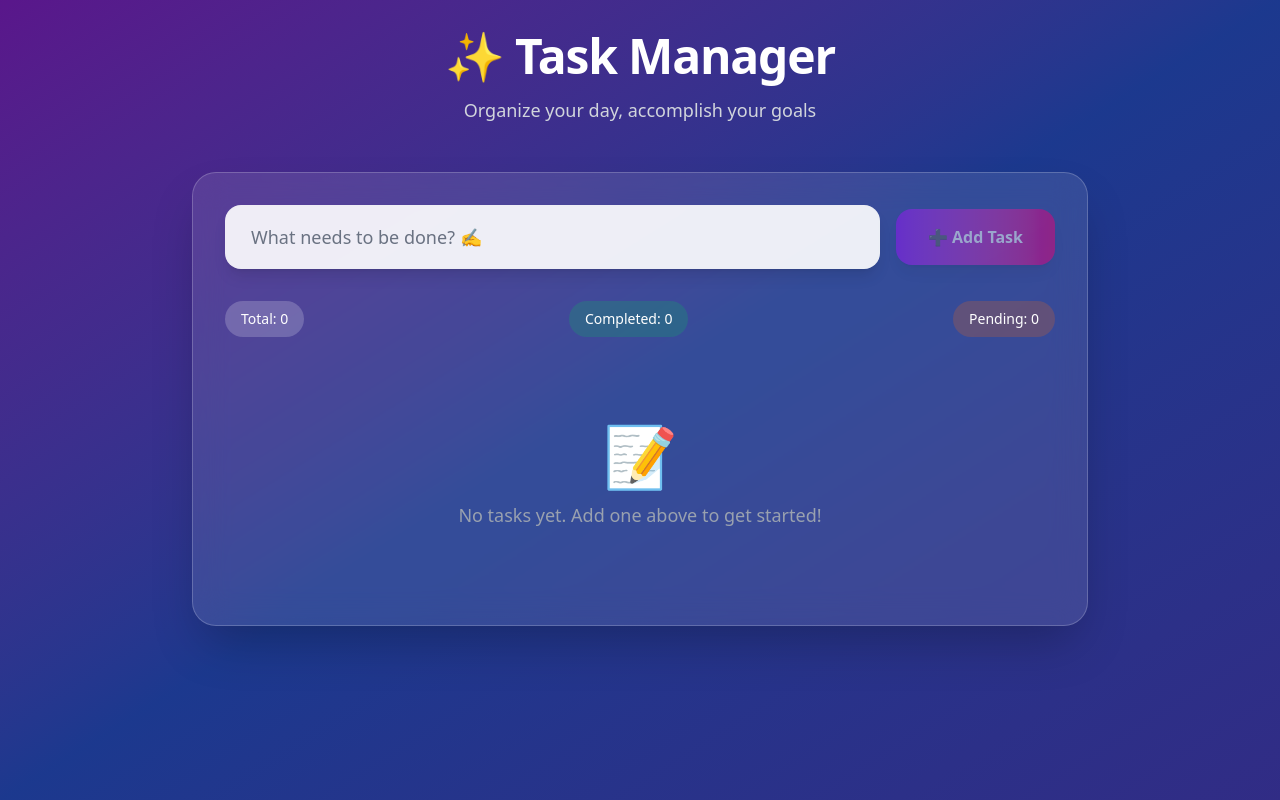
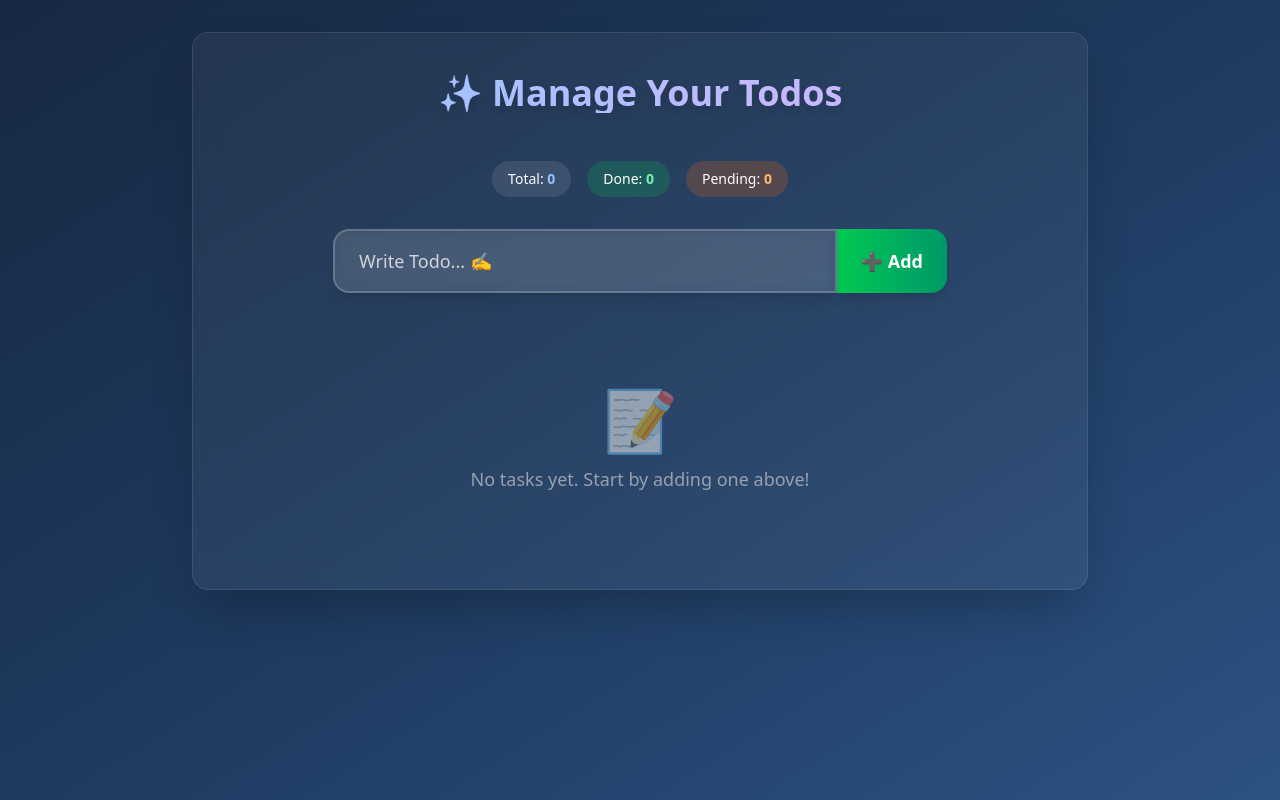
Before and after one commit to Swarup250/Web, a React (Vite) app in the folder dashboard/: page / in a window 1280 px wide. Built offline with nearby package versions, Linux system fonts and the light colour scheme.

Commit message:
To do is complete

```diff
--- a/dashboard/src/Component/ToDo/ToDoForm.jsx
+++ b/dashboard/src/Component/ToDo/ToDoForm.jsx
@@ -3,71 +3,32 @@ import { useToDo } from '../Context';
 import './App.css';
 
 function TodoForm() {
-    const [todo, setTodo] = useState("");
-    const [isLoading, setIsLoading] = useState(false);
-    const { addTodo } = useToDo();
+    const [todo , setTodo] = useState("");
+    const {addTodo} = useToDo();
 
-    const add = async (e) => {
+    const add = (e) =>{
         e.preventDefault()
 
-        if (!todo.trim()) return;
-
-        setIsLoading(true);
-
-        // Simulate loading for better UX
-        setTimeout(() => {
-            addTodo({ todo: todo.trim(), completed: false });
+        if(!todo) return;
+        addTodo({todo : todo , completed : false});
         setTodo("");
-            setIsLoading(false);
-        }, 200);
     }
 
     return (
-        <form onSubmit={add} className="w-full">
-            <div className="flex flex-col sm:flex-row gap-4 items-stretch sm:items-center">
-                <div className="relative flex-1">
+        <form onSubmit={add} className="flex justify-center gap-0 max-w-2xl mx-auto">
             <input
                 type="text"
-                        placeholder="What needs to be done? ✍️"
-                        className="w-full px-6 py-4 text-lg bg-white/90 backdrop-blur-sm border-2 border-transparent rounded-2xl
-                                 focus:outline-none focus:ring-4 focus:ring-purple-500/30 focus:border-purple-400
-                                 placeholder-gray-500 text-gray-800 shadow-lg transition-all duration-300
-                                 hover:bg-white hover:shadow-xl"
+                placeholder="Write Todo... ✍️"
+                className="w-9/12 border-2 border-white/20 rounded-l-2xl px-6 py-4 outline-none duration-300 bg-white/10 backdrop-blur-sm text-white placeholder-gray-300 text-lg font-medium shadow-lg focus:border-blue-400 focus:bg-white/20 focus:ring-4 focus:ring-blue-500/30 hover:bg-white/15 transition-all"
                 value={todo}
-                        onChange={(e) => setTodo(e.target.value)}
-                        disabled={isLoading}
+                onChange={(e) =>setTodo(e.target.value)}
             />
-                    {todo && (
-                        <button
-                            type="button"
-                            onClick={() => setTodo("")}
-                            className="absolute right-4 top-1/2 transform -translate-y-1/2 text-gray-400 hover:text-gray-600 text-xl"
-                        >
-                            ✕
-                        </button>
-                    )}
-                </div>
-
             <button
                 type="submit"
-                    disabled={!todo.trim() || isLoading}
-                    className="px-8 py-4 bg-gradient-to-r from-purple-600 to-pink-600 text-white font-bold rounded-2xl
-                             shadow-lg hover:shadow-xl transform transition-all duration-300 hover:scale-105
-                             disabled:opacity-50 disabled:cursor-not-allowed disabled:hover:scale-100
-                             focus:outline-none focus:ring-4 focus:ring-purple-500/30 whitespace-nowrap"
+                className="rounded-r-2xl px-6 py-4 bg-gradient-to-r from-green-500 to-emerald-600 text-white font-bold text-lg shrink-0 shadow-lg hover:shadow-xl hover:from-green-600 hover:to-emerald-700 transform transition-all duration-300 hover:scale-105 focus:outline-none focus:ring-4 focus:ring-green-500/30 active:scale-95"
             >
-                    {isLoading ? (
-                        <span className="flex items-center gap-2">
-                            <div className="w-5 h-5 border-2 border-white border-t-transparent rounded-full animate-spin"></div>
-                            Adding...
-                        </span>
-                    ) : (
-                        <span className="flex items-center gap-2">
-                            ➕ Add Task
-                        </span>
-                    )}
+                ➕ Add
             </button>
-            </div>
         </form>
     );
 }
--- a/dashboard/src/Component/ToDo/ToDoItem.jsx
+++ b/dashboard/src/Component/ToDo/ToDoItem.jsx
@@ -3,56 +3,37 @@ import { useToDo } from '../Context';
 import './App.css';
 
 function TodoItem({ todo }) {
-    const [isTodoEditable, setIsTodoEditable] = useState(false);
-    const [todoMsg, setTodoMsg] = useState(todo.todo);
-    const { updateTodo, deleteTodo, toggleComplete } = useToDo();
+    const [isTodoEditable,setIsTodoEditable] = useState(false);
+    const [todoMsg ,setTodoMsg] = useState(todo.todo);
+    const {updateTodo ,deleteTodo , toggleCompelete} = useToDo();
 
     const editTodo = () => {
-        if (todoMsg.trim()) {
-            updateTodo(todo.id, { ...todo, todo: todoMsg.trim() });
-            setIsTodoEditable(false);
-        } else {
-            setTodoMsg(todo.todo); // Reset if empty
+        updateTodo(todo.id, { ...todo, todo: todoMsg });
         setIsTodoEditable(false);
     }
-    }
 
-    const toggleCompleted = () => {
-        toggleComplete(todo.id)
-    }
-
-    const handleKeyPress = (e) => {
-        if (e.key === 'Enter') {
-            editTodo();
-        }
-        if (e.key === 'Escape') {
-            setTodoMsg(todo.todo);
-            setIsTodoEditable(false);
-        }
+    const toggleCompleted = () =>{
+        toggleCompelete(todo.id)
     }
 
     return (
-        <div className={`group relative overflow-hidden rounded-2xl transition-all duration-300 transform hover:scale-[1.01] ${
+        <div className={`flex border-2 w-10/12 max-w-3xl rounded-2xl px-6 py-4 gap-x-4 shadow-xl duration-300 text-black transform transition-all hover:scale-[1.02] hover:shadow-2xl ${
             todo.completed
-                ? "bg-gradient-to-r from-green-500/20 to-emerald-500/20 border-2 border-green-400/30"
-                : "bg-gradient-to-r from-white/90 to-gray-50/90 border-2 border-gray-200/50 hover:border-purple-300/50"
+                ? "bg-gradient-to-r from-green-100 to-emerald-100 border-green-300 shadow-green-500/20"
+                : "bg-gradient-to-r from-white to-gray-50 border-gray-200 hover:border-blue-300 shadow-blue-500/10"
         }`}>
-            {/* Animated background gradient */}
-            <div className="absolute inset-0 bg-gradient-to-r from-purple-600/5 to-pink-600/5 opacity-0 group-hover:opacity-100 transition-opacity duration-300"></div>
-
-            <div className="relative flex items-center gap-4 p-6">
             {/* Custom Checkbox */}
-                <label className="flex items-center cursor-pointer group-checkbox">
+            <label className="flex items-center cursor-pointer group">
                 <input
                     type="checkbox"
                     className="sr-only"
                     checked={todo.completed}
                     onChange={toggleCompleted}
                 />
-                    <div className={`w-6 h-6 rounded-full border-2 flex items-center justify-center transition-all duration-300 ${
+                <div className={`w-6 h-6 rounded-full border-2 flex items-center justify-center transition-all duration-300 transform group-hover:scale-110 ${
                     todo.completed
                         ? "bg-gradient-to-r from-green-500 to-emerald-500 border-green-500 shadow-lg shadow-green-500/30"
-                            : "border-gray-300 hover:border-purple-400 group-hover:shadow-md"
+                        : "border-gray-300 hover:border-blue-400 group-hover:shadow-md"
                 }`}>
                     {todo.completed && (
                         <svg className="w-3 h-3 text-white animate-bounce" fill="currentColor" viewBox="0 0 20 20">
@@ -62,78 +43,46 @@ function TodoItem({ todo }) {
                 </div>
             </label>
 
-                {/* Todo Text Input */}
-                <div className="flex-1 min-w-0">
             <input
                 type="text"
-                        className={`w-full bg-transparent text-lg font-medium border-0 outline-none transition-all duration-300 ${
+                className={`border-2 outline-none w-full bg-transparent rounded-xl px-4 py-2 text-lg font-medium transition-all duration-300 ${
                     isTodoEditable
-                                ? "text-gray-800 bg-white/50 rounded-lg px-3 py-2 border-2 border-purple-300 shadow-inner"
-                                : "text-transparent"
+                        ? "border-blue-300 bg-blue-50 shadow-inner focus:border-blue-500 focus:ring-4 focus:ring-blue-200"
+                        : "border-transparent hover:border-gray-200"
                 } ${todo.completed ? "line-through text-gray-500" : "text-gray-800"}`}
                 value={todoMsg}
                 onChange={(e) => setTodoMsg(e.target.value)}
-                        onKeyDown={handleKeyPress}
                 readOnly={!isTodoEditable}
-                        onBlur={editTodo}
             />
 
-                    {/* Display Text */}
-                    {!isTodoEditable && (
-                        <div className={`text-lg font-medium transition-all duration-300 ${
-                            todo.completed
-                                ? "line-through text-gray-500"
-                                : "text-gray-800 group-hover:text-purple-700"
-                        }`}>
-                            {todo.todo}
-                        </div>
-                    )}
-                </div>
-
-                {/* Action Buttons */}
-                <div className="flex items-center gap-2 opacity-0 group-hover:opacity-100 transition-all duration-300 transform translate-x-4 group-hover:translate-x-0">
             {/* Edit/Save Button */}
             <button
-                        className={`p-3 rounded-xl transition-all duration-300 transform hover:scale-110 focus:outline-none focus:ring-4 ${
+                className={`inline-flex w-12 h-12 rounded-xl text-lg border-2 justify-center items-center font-bold shrink-0 transition-all duration-300 transform hover:scale-110 focus:outline-none focus:ring-4 shadow-lg ${
                     todo.completed
-                                ? "bg-gray-300 cursor-not-allowed opacity-50"
+                        ? "bg-gray-200 border-gray-300 cursor-not-allowed opacity-50"
                         : isTodoEditable
-                                    ? "bg-gradient-to-r from-blue-500 to-cyan-500 text-white shadow-lg shadow-blue-500/30 hover:shadow-xl"
-                                    : "bg-gradient-to-r from-yellow-400 to-orange-500 text-white shadow-lg shadow-yellow-500/30 hover:shadow-xl"
-                        } focus:ring-purple-500/30`}
+                            ? "bg-gradient-to-r from-blue-500 to-cyan-500 border-blue-400 text-white shadow-blue-500/30 hover:shadow-xl focus:ring-blue-300"
+                            : "bg-gradient-to-r from-yellow-400 to-orange-500 border-yellow-300 text-white shadow-yellow-500/30 hover:shadow-xl focus:ring-yellow-300"
+                }`}
                 onClick={() => {
                     if (todo.completed) return;
+
                     if (isTodoEditable) {
                         editTodo();
-                            } else {
-                                setIsTodoEditable(true);
-                            }
+                    } else setIsTodoEditable((prev) => !prev);
                 }}
                 disabled={todo.completed}
-                        title={todo.completed ? "Cannot edit completed task" : isTodoEditable ? "Save changes" : "Edit task"}
             >
                 {isTodoEditable ? "💾" : "✏️"}
             </button>
 
             {/* Delete Button */}
             <button
-                        className="p-3 rounded-xl bg-gradient-to-r from-red-500 to-pink-500 text-white shadow-lg shadow-red-500/30
-                                hover:shadow-xl transition-all duration-300 transform hover:scale-110
-                                focus:outline-none focus:ring-4 focus:ring-red-500/30"
+                className="inline-flex w-12 h-12 rounded-xl text-lg border-2 border-red-300 justify-center items-center bg-gradient-to-r from-red-500 to-pink-500 text-white font-bold shrink-0 transition-all duration-300 transform hover:scale-110 shadow-lg shadow-red-500/30 hover:shadow-xl focus:outline-none focus:ring-4 focus:ring-red-300"
                 onClick={() => deleteTodo(todo.id)}
-                        title="Delete task"
             >
                 🗑️
             </button>
-                </div>
-            </div>
-
-            {/* Completion celebration effect */}
-            {todo.completed && (
-                <div className="absolute top-2 right-2 animate-bounce">
-                    🎉
-                </div>
-            )}
         </div>
     );
 }
--- a/dashboard/src/Component/ToDo/ToDoList.jsx
+++ b/dashboard/src/Component/ToDo/ToDoList.jsx
@@ -1,90 +1,77 @@
-import React, { useEffect, useState } from "react";
-import { ToDoProvider } from "../Context/index";
+import React,{useEffect, useState} from "react";
+import { ToDoProvider} from "../Context/index";
 import TodoForm from "./ToDoForm";
 import TodoItem from "./ToDoItem";
 import './App.css';
 
 function ToDoList() {
-    const [todos, setTodos] = useState([])
+    const [todos,setTodos] = useState([])
 
-    const addTodo = (todo) => {
-        setTodos((prev) => [{ id: Date.now(), ...todo }, ...prev])
+    const addTodo = (todo) =>{
+        setTodos((perv) => [{id:Date.now() ,...todo},...perv ])
     }
 
-    const updateTodo = (id, todo) => {
+    const updateTodo = (id,todo) =>{
         setTodos((prev) => prev.map((prevTodo) => (prevTodo.id) === id ? todo : prevTodo))
     }
 
-    const deleteTodo = (id) => {
+    const deleteTodo = (id) =>{
         setTodos((prev) => prev.filter((todo) => todo.id !== id))
     }
 
-    const toggleComplete = (id) => {
-        setTodos((prev) => prev.map((prevTodo) => prevTodo.id === id ? { ...prevTodo, completed: !prevTodo.completed } : prevTodo))
+    const toggleCompelete = (id) =>{
+        setTodos((prev) => prev.map((prevTodo) => prevTodo.id === id ? {...prevTodo , completed : !prevTodo.completed}: prevTodo))
     }
 
-    useEffect(() => {
+    useEffect( () =>{
         const todos = JSON.parse(localStorage.getItem("todos"));
-        if (todos && todos.length > 0) {
+        if(todos && todos.length >0){
             setTodos(todos)
         }
-    }, [])
+    },[])
 
-    useEffect(() => {
+    useEffect(() =>{
         localStorage.setItem("todos", JSON.stringify(todos))
-    }, [todos])
+    },[todos])
 
     return (
-        <ToDoProvider value={{ todos, addTodo, updateTodo, deleteTodo, toggleComplete }}>
-            <div className="min-h-screen bg-gradient-to-br from-purple-900 via-blue-900 to-indigo-900 py-8 px-4">
-                <div className="max-w-4xl mx-auto">
-                    {/* Header Section */}
-                    <div className="text-center mb-12">
-                        <h1 className="text-5xl font-bold text-white mb-4 tracking-tight">
-                            ✨ Task Manager
+        <ToDoProvider value={{todos, addTodo, updateTodo, deleteTodo, toggleCompelete }}>
+            <div className="bg-gradient-to-br from-[#172842] via-[#1e3a5f] to-[#2c5282] min-h-screen w-full py-8 px-4">
+                <div className="max-w-4xl mx-auto bg-white/5 backdrop-blur-md shadow-2xl rounded-2xl px-6 py-8 text-white border border-white/10">
+                    <h1 className="text-4xl font-bold text-center mb-12 mt-2 bg-gradient-to-r from-blue-300 to-purple-300 bg-clip-text text-transparent drop-shadow-lg">
+                        ✨ Manage Your Todos
                     </h1>
-                        <p className="text-gray-300 text-lg">
-                            Organize your day, accomplish your goals
-                        </p>
+
+                    {/* Stats Section */}
+                    <div className="flex justify-center gap-4 mb-8">
+                        <div className="bg-white/10 px-4 py-2 rounded-full text-sm font-medium">
+                            Total: <span className="text-blue-300 font-bold">{todos.length}</span>
+                        </div>
+                        <div className="bg-green-500/20 px-4 py-2 rounded-full text-sm font-medium">
+                            Done: <span className="text-green-300 font-bold">{todos.filter(todo => todo.completed).length}</span>
+                        </div>
+                        <div className="bg-orange-500/20 px-4 py-2 rounded-full text-sm font-medium">
+                            Pending: <span className="text-orange-300 font-bold">{todos.filter(todo => !todo.completed).length}</span>
+                        </div>
                     </div>
 
-                    {/* Main Container */}
-                    <div className="bg-white/10 backdrop-blur-lg rounded-3xl shadow-2xl border border-white/20 p-8">
-                        {/* Add Todo Form */}
                     <div className="mb-8">
                         <TodoForm />
                     </div>
 
-                        {/* Stats Section */}
-                        <div className="flex justify-between items-center mb-6 text-white">
-                            <div className="text-sm bg-white/20 px-4 py-2 rounded-full">
-                                Total: {todos.length}
-                            </div>
-                            <div className="text-sm bg-green-500/20 px-4 py-2 rounded-full">
-                                Completed: {todos.filter(todo => todo.completed).length}
-                            </div>
-                            <div className="text-sm bg-orange-500/20 px-4 py-2 rounded-full">
-                                Pending: {todos.filter(todo => !todo.completed).length}
-                            </div>
-                        </div>
-
-                        {/* Todo Items */}
-                        <div className="space-y-4">
+                    <div className="flex flex-wrap gap-y-4">
                         {todos.length === 0 ? (
-                                <div className="text-center py-16">
-                                    <div className="text-6xl mb-4">📝</div>
-                                    <p className="text-gray-400 text-lg">
-                                        No tasks yet. Add one above to get started!
-                                    </p>
+                            <div className="w-full text-center py-16">
+                                <div className="text-6xl mb-4 opacity-50">📝</div>
+                                <p className="text-gray-400 text-lg">No tasks yet. Start by adding one above!</p>
                             </div>
                         ) : (
                             todos.map((todo) => (
-                                    <div key={todo.id} className="transform transition-all duration-200 hover:scale-[1.02]">
-                                        <TodoItem todo={todo} />
+                                <div key={todo.id} className="w-full flex justify-center transform transition-all duration-300 hover:scale-[1.02]">
+                                    <TodoItem todo={todo}/>
                                 </div>
                             ))
                         )}
-                        </div>
                     </div>
                 </div>
             </div>
```
Lines whose indentation alone changed are shown as unchanged.
